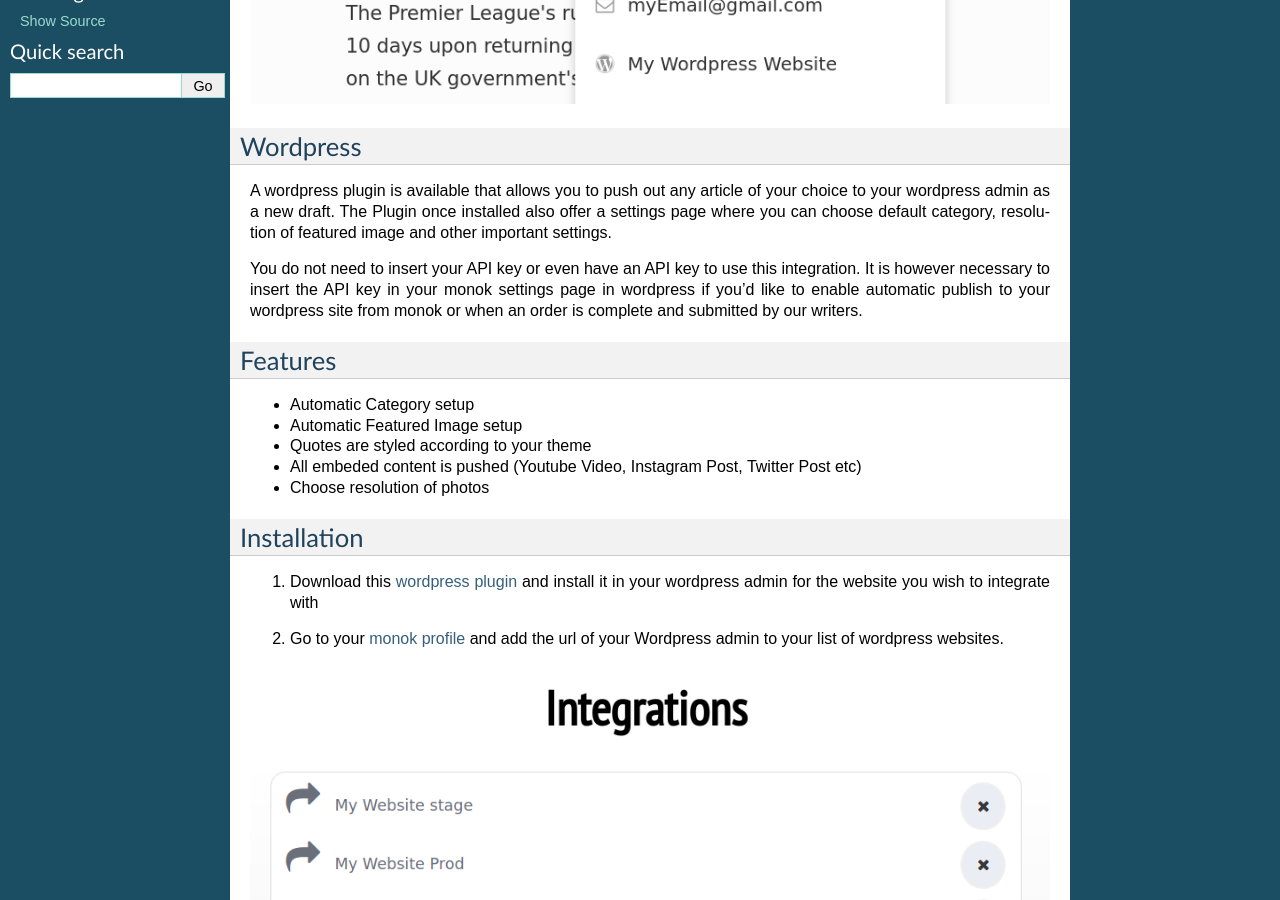
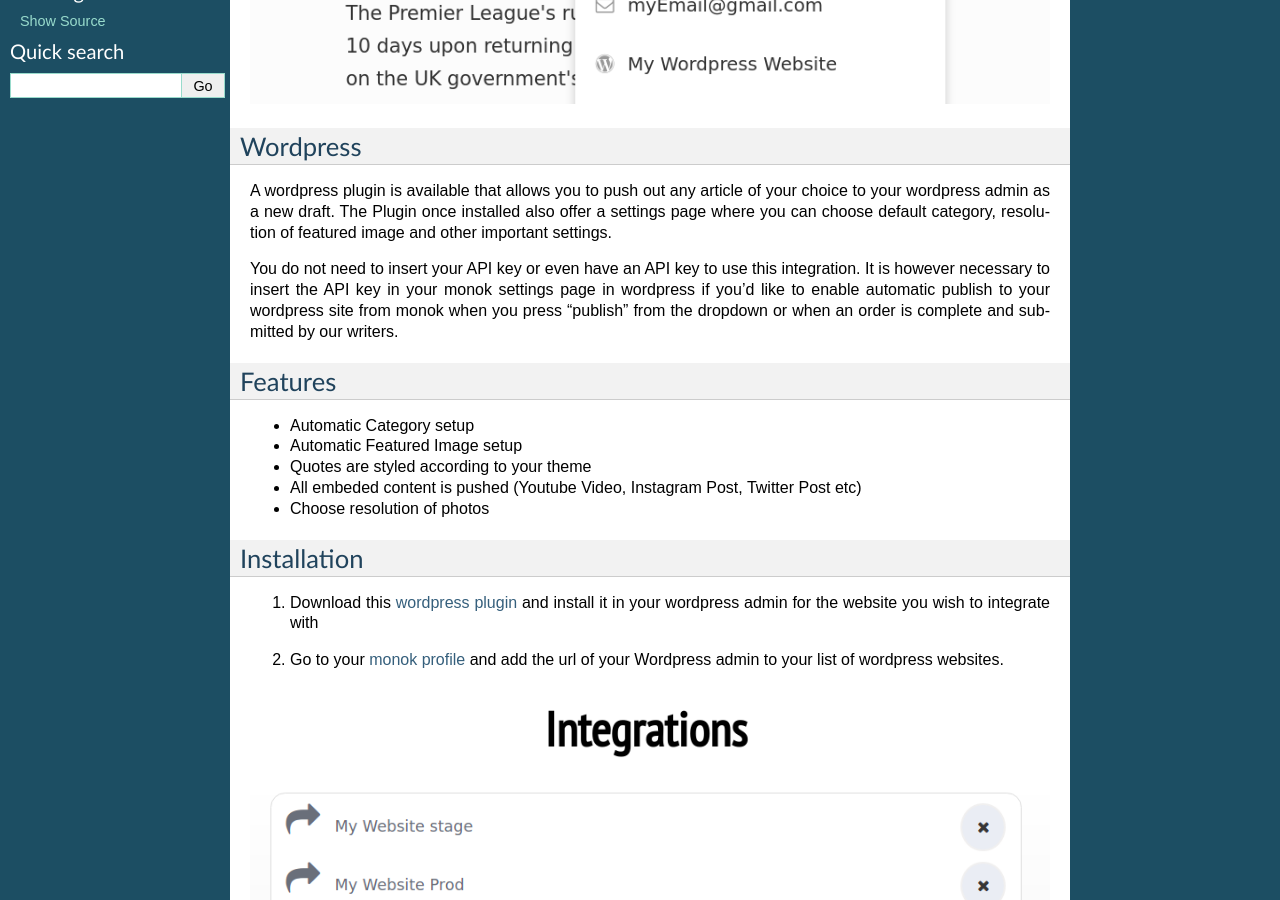
Before and after one commit to monoklabs/monok-docs, a Sphinx documentation site: the page built from docs/integrations.rst, in a window 1280 px wide and 900 px high, scrolled down 589 px. Built offline with Sphinx 7.4.7, drawn with Linux system fonts in a browser that asks for light colours.

Commit message:
Update integrations.rst

```diff
--- a/docs/integrations.rst
+++ b/docs/integrations.rst
@@ -13,7 +13,7 @@
 
 A wordpress plugin is available that allows you to push out any article of your choice to your wordpress admin as a new draft. The Plugin once installed also offer a settings page where you can choose default category, resolution of featured image and other important settings.
 
-You do not need to insert your API key or even have an API key to use this integration. It is however necessary to insert the API key in your monok settings page in wordpress if you'd like to enable automatic publish to your wordpress site from monok or when an order is complete and submitted by our writers.
+You do not need to insert your API key or even have an API key to use this integration. It is however necessary to insert the API key in your monok settings page in wordpress if you'd like to enable automatic publish to your wordpress site from monok when you press "publish" from the dropdown or when an order is complete and submitted by our writers.
 
 Features
 ------------
```
